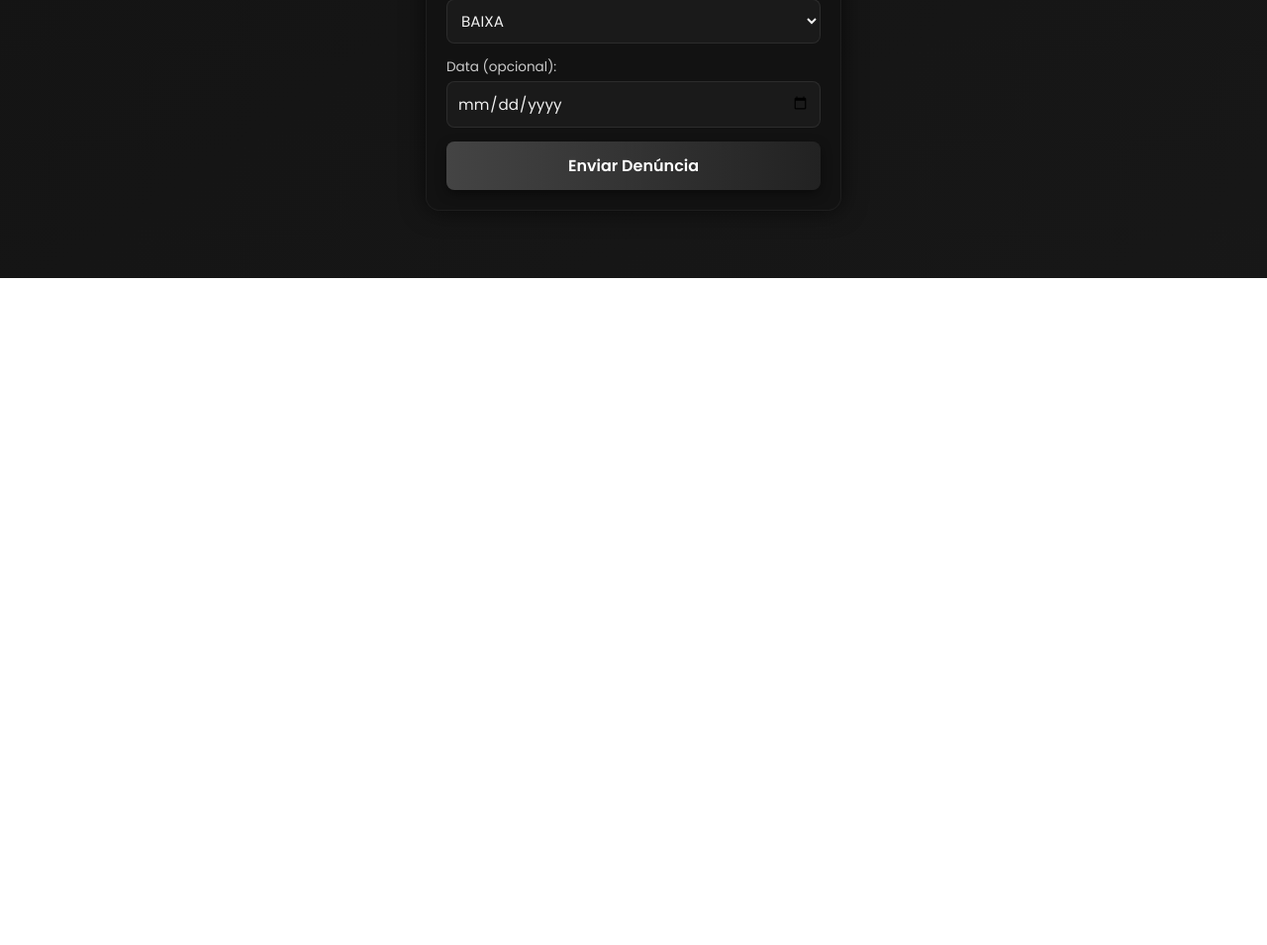
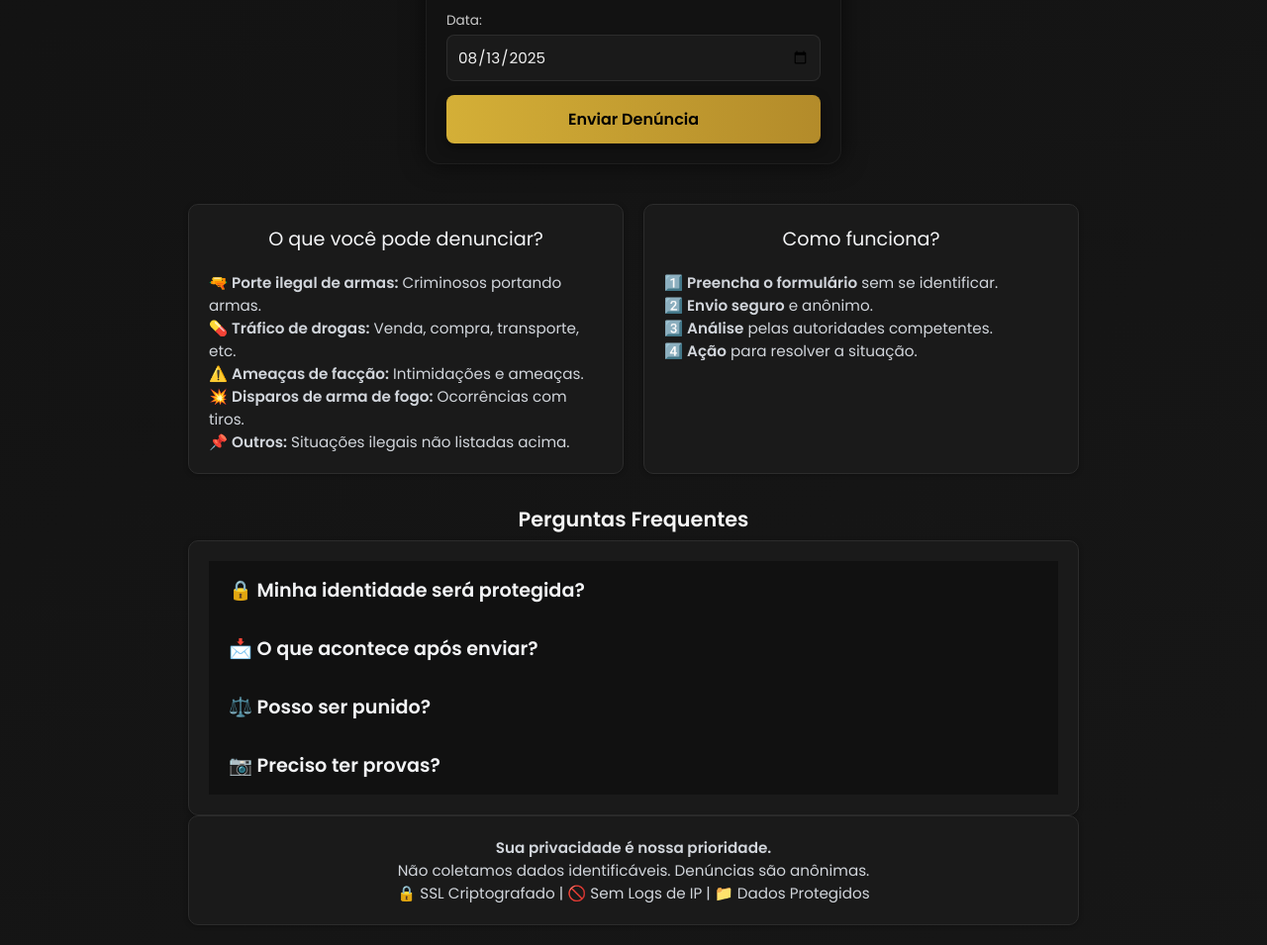
Before and after one commit to testingmywebsite085/mywebsite, a website: page index.html in a window 1280 px wide. Shown: the part 519-1474 px from the top of the page at 99% size. Before the commit the page ends 800 px from the top, so only its background shows below. Drawn offline with Linux system fonts and the light colour scheme.

Commit message:
Update index.html

```diff
--- a/index.html
+++ b/index.html
@@ -3,7 +3,7 @@
 <head>
 <meta charset="UTF-8">
 <meta name="viewport" content="width=device-width, initial-scale=1.0">
-<title>DENUNCIE</title>
+<title>Denúncia Anônima</title>
 <style>
     @import url('https://fonts.googleapis.com/css2?family=Poppins:wght@400;600&display=swap');
 
@@ -20,10 +20,9 @@
         animation: gradientBG 15s ease infinite;
         color: #e0e0e0;
         display: flex;
-        justify-content: center;
+        flex-direction: column;
         align-items: center;
-        min-height: 100vh;
-        padding: 10px;
+        padding: 20px;
     }
 
     @keyframes gradientBG {
@@ -42,6 +41,7 @@
         border: 1px solid rgba(255, 255, 255, 0.05);
         backdrop-filter: blur(6px);
         animation: fadeIn 0.5s ease;
+        margin-bottom: 40px;
     }
 
     @keyframes fadeIn {
@@ -52,7 +52,7 @@
     h2 {
         text-align: center;
         margin-bottom: 6px;
-        font-size: 1.2rem;
+        font-size: 1.3rem;
         font-weight: 600;
         color: #f5f5f5;
     }
@@ -86,9 +86,9 @@
     }
 
     select:focus, input:focus, textarea:focus {
-        border-color: #666;
+        border-color: #d4af37;
         background: #222;
-        box-shadow: 0 0 8px rgba(255,255,255,0.05);
+        box-shadow: 0 0 8px rgba(212,175,55,0.3);
     }
 
     textarea {
@@ -103,8 +103,8 @@
         border-radius: 8px;
         font-size: 1rem;
         font-weight: bold;
-        background: linear-gradient(90deg, #444, #222);
-        color: #fff;
+        background: linear-gradient(90deg, #d4af37, #b38b2a);
+        color: #000;
         cursor: pointer;
         transition: 0.3s;
         box-shadow: 0 4px 12px rgba(0, 0, 0, 0.4);
@@ -112,7 +112,7 @@
 
     button:hover {
         transform: scale(1.02);
-        background: linear-gradient(90deg, #555, #2a2a2a);
+        background: linear-gradient(90deg, #e6c44f, #c9a13b);
     }
 
     .popup {
@@ -136,13 +136,69 @@
     .popup.show {
         display: block;
     }
+
+    /* Seção de informações */
+    .container {
+        max-width: 900px;
+        width: 100%;
+    }
+
+    .grid {
+        display: grid;
+        grid-template-columns: repeat(auto-fit, minmax(280px, 1fr));
+        gap: 20px;
+        margin-bottom: 30px;
+    }
+
+    .card, .faq, .highlight {
+        background: #1a1a1a;
+        padding: 20px;
+        border-radius: 10px;
+        border: 1px solid #2c2c2c;
+        box-shadow: 0 1px 5px rgba(0,0,0,0.3);
+    }
+
+    .card h3, .faq-question {
+        font-size: 1.2rem;
+        color: #f3f4f6;
+    }
+
+    .card p, .faq-answer, .highlight {
+        color: #d1d5db;
+        font-size: 0.95rem;
+    }
+
+    .faq-question {
+        padding: 15px 20px;
+        cursor: pointer;
+        font-weight: bold;
+        background: #111;
+        transition: background 0.2s;
+    }
+
+    .faq-question:hover {
+        background: #222;
+    }
+
+    .faq-answer {
+        padding: 15px 20px;
+        display: none;
+    }
+
+    .faq-item.active .faq-answer {
+        display: block;
+    }
+
+    .highlight {
+        text-align: center;
+    }
 </style>
 </head>
 <body>
 
 <form id="denunciaForm">
     <h2>SISTEMA DE DENÚNCIA ANÔNIMA</h2>
-    <h3>Envie sua denúncia de forma sigilosa e com segurança total, não fale sobre você, forneça apenas a informação(denúncia).</h3>
+    <h3>Envie sua denúncia de forma sigilosa e com segurança total. Não fale sobre você, apenas forneça as informações.</h3>
 
     <label>Tipo de Denúncia:</label>
     <select name="tipo" required>
@@ -167,31 +223,82 @@
         <option value="ALTA">ALTA</option>
     </select>
 
-    <label>Data (opcional):</label>
+    <label>Data:</label>
     <input type="date" name="data">
 
     <button type="submit">Enviar Denúncia</button>
 </form>
 
-<div id="popup" class="popup">
-    ✅ Denúncia enviada com sucesso!
+<div id="popup" class="popup">✅ Denúncia enviada com sucesso!</div>
+
+<div class="container">
+    <div class="grid">
+        <div class="card">
+            <h3>O que você pode denunciar?</h3>
+            <p>🔫 <strong>Porte ilegal de armas:</strong> Criminosos portando armas.</p>
+            <p>💊 <strong>Tráfico de drogas:</strong> Venda, compra, transporte, etc.</p>
+            <p>⚠️ <strong>Ameaças de facção:</strong> Intimidações e ameaças.</p>
+            <p>💥 <strong>Disparos de arma de fogo:</strong> Ocorrências com tiros.</p>
+            <p>📌 <strong>Outros:</strong> Situações ilegais não listadas acima.</p>
+        </div>
+
+        <div class="card">
+            <h3>Como funciona?</h3>
+            <p>1️⃣ <strong>Preencha o formulário</strong> sem se identificar.</p>
+            <p>2️⃣ <strong>Envio seguro</strong> e anônimo.</p>
+            <p>3️⃣ <strong>Análise</strong> pelas autoridades competentes.</p>
+            <p>4️⃣ <strong>Ação</strong> para resolver a situação.</p>
+        </div>
+    </div>
+
+    <h2>Perguntas Frequentes</h2>
+    <div class="faq">
+        <div class="faq-item">
+            <div class="faq-question">🔒 Minha identidade será protegida?</div>
+            <div class="faq-answer">Sim, não coletamos IP ou dados pessoais. Tudo é anônimo.</div>
+        </div>
+        <div class="faq-item">
+            <div class="faq-question">📩 O que acontece após enviar?</div>
+            <div class="faq-answer">Sua denúncia será analisada de forma confidencial.</div>
+        </div>
+        <div class="faq-item">
+            <div class="faq-question">⚖️ Posso ser punido?</div>
+            <div class="faq-answer">Não, denúncias de boa-fé são protegidas por lei.</div>
+        </div>
+        <div class="faq-item">
+            <div class="faq-question">📷 Preciso ter provas?</div>
+            <div class="faq-answer">Não, mas forneça o máximo de detalhes possível.</div>
+        </div>
+    </div>
+
+    <div class="highlight">
+        <p><strong>Sua privacidade é nossa prioridade.</strong></p>
+        <p>Não coletamos dados identificáveis. Denúncias são anônimas.</p>
+        <p>🔒 SSL Criptografado | 🚫 Sem Logs de IP | 📁 Dados Protegidos</p>
+    </div>
 </div>
 
 <script>
+    // Preenche a data automaticamente com o dia atual
+    document.addEventListener("DOMContentLoaded", function () {
+        const dataInput = document.querySelector('input[name="data"]');
+        const hoje = new Date();
+        const ano = hoje.getFullYear();
+        const mes = String(hoje.getMonth() + 1).padStart(2, '0');
+        const dia = String(hoje.getDate()).padStart(2, '0');
+        dataInput.value = `${ano}-${mes}-${dia}`;
+    });
+
+    // Envio do formulário
     document.getElementById("denunciaForm").addEventListener("submit", async function (e) {
         e.preventDefault();
-
         const formData = new FormData(e.target);
         const data = Object.fromEntries(formData.entries());
-
         const res = await fetch("/api/enviar", {
             method: "POST",
             headers: { "Content-Type": "application/json" },
             body: JSON.stringify(data)
         });
-
-        const resposta = await res.text();
-
         if (res.ok) {
             const popup = document.getElementById("popup");
             popup.classList.add("show");
@@ -200,8 +307,15 @@
                 document.getElementById("denunciaForm").reset();
             }, 3000);
         } else {
-            alert("Erro ao enviar denúncia: " + resposta);
+            alert("Erro ao enviar denúncia.");
         }
+    });
+
+    // FAQ toggle
+    document.querySelectorAll('.faq-question').forEach(q => {
+        q.addEventListener('click', () => {
+            q.parentElement.classList.toggle('active');
+        });
     });
 </script>
 
```
